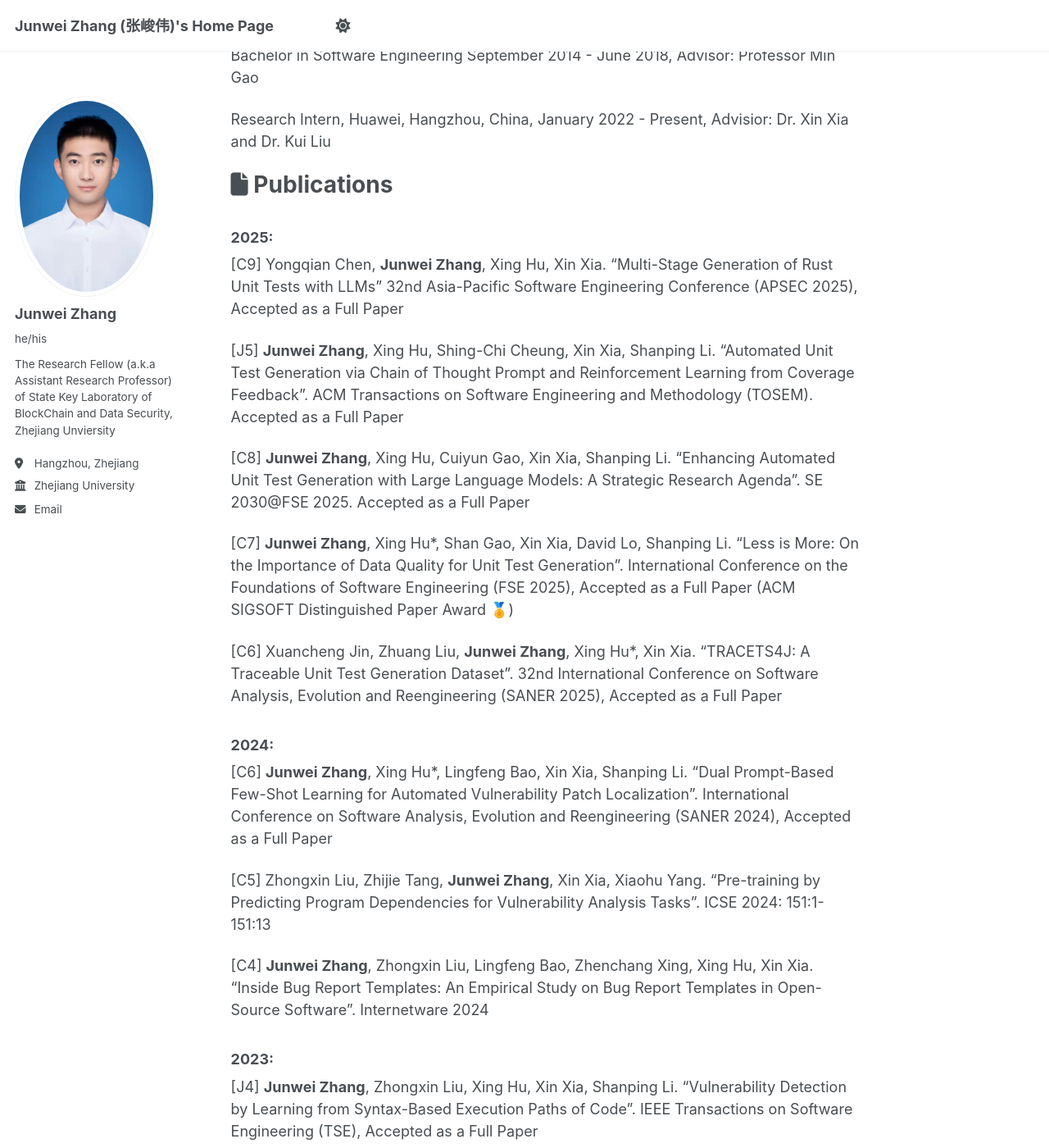
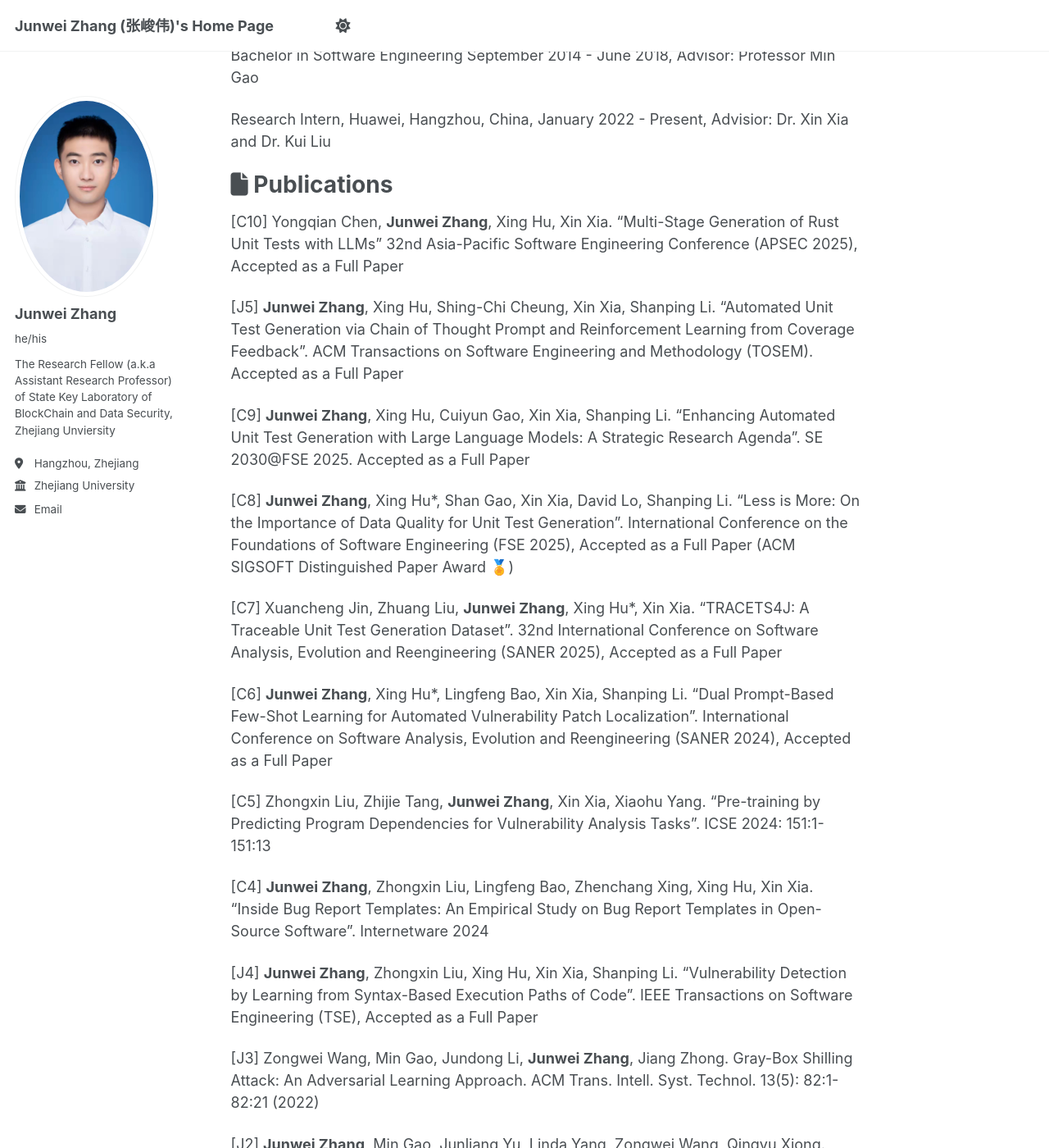
Before and after one commit to jw-zhang-zju/jw-zhang-zju.github.io, a Jekyll site: the page built from _pages/about.md, in a window 1280 px wide and 1400 px high, scrolled down 641 px. Shown: the whole window at 82% size. Built offline with Jekyll 4.4.1, drawn with Linux system fonts in a browser that asks for light colours.

Commit message:
Update about.md

```diff
--- a/_pages/about.md
+++ b/_pages/about.md
@@ -29,18 +29,15 @@ Research Intern, Huawei, Hangzhou, China, January 2022 - Present, Advisior: Dr.
 
 # <i class="fa-solid fa-file"></i> Publications
 
-### 2025:
-[C9] Yongqian Chen, <b>Junwei Zhang</b>, Xing Hu, Xin Xia. "Multi-Stage Generation of Rust Unit Tests with LLMs" 32nd Asia-Pacific Software Engineering Conference (APSEC 2025), Accepted as a Full Paper
+[C10] Yongqian Chen, <b>Junwei Zhang</b>, Xing Hu, Xin Xia. "Multi-Stage Generation of Rust Unit Tests with LLMs" 32nd Asia-Pacific Software Engineering Conference (APSEC 2025), Accepted as a Full Paper
 
 [J5] <b>Junwei Zhang</b>, Xing Hu, Shing-Chi Cheung, Xin Xia, Shanping Li. “Automated Unit Test Generation via Chain of Thought Prompt and Reinforcement Learning from Coverage Feedback”. ACM Transactions on Software Engineering and Methodology (TOSEM). Accepted as a Full Paper
 
-[C8] <b>Junwei Zhang</b>, Xing Hu, Cuiyun Gao, Xin Xia, Shanping Li. “Enhancing Automated Unit Test Generation with Large Language Models: A Strategic Research Agenda”. SE 2030@FSE 2025. Accepted as a Full Paper
+[C9] <b>Junwei Zhang</b>, Xing Hu, Cuiyun Gao, Xin Xia, Shanping Li. “Enhancing Automated Unit Test Generation with Large Language Models: A Strategic Research Agenda”. SE 2030@FSE 2025. Accepted as a Full Paper
 
-[C7] <b>Junwei Zhang</b>, Xing Hu*, Shan Gao, Xin Xia, David Lo, Shanping Li. "Less is More: On the Importance of Data Quality for Unit Test Generation". International Conference on the Foundations of Software Engineering (FSE 2025), Accepted as a Full Paper (ACM SIGSOFT Distinguished Paper Award 🏅)
+[C8] <b>Junwei Zhang</b>, Xing Hu*, Shan Gao, Xin Xia, David Lo, Shanping Li. "Less is More: On the Importance of Data Quality for Unit Test Generation". International Conference on the Foundations of Software Engineering (FSE 2025), Accepted as a Full Paper (ACM SIGSOFT Distinguished Paper Award 🏅)
 
-[C6] Xuancheng Jin, Zhuang Liu, <b>Junwei Zhang</b>, Xing Hu*, Xin Xia. "TRACETS4J: A Traceable Unit Test Generation Dataset". 32nd International Conference on Software Analysis, Evolution and Reengineering (SANER 2025), Accepted as a Full Paper
-
-### 2024:
+[C7] Xuancheng Jin, Zhuang Liu, <b>Junwei Zhang</b>, Xing Hu*, Xin Xia. "TRACETS4J: A Traceable Unit Test Generation Dataset". 32nd International Conference on Software Analysis, Evolution and Reengineering (SANER 2025), Accepted as a Full Paper
 
 [C6] <b>Junwei Zhang</b>, Xing Hu*, Lingfeng Bao, Xin Xia, Shanping Li. "Dual Prompt-Based Few-Shot Learning for Automated Vulnerability Patch Localization". International Conference on Software Analysis, Evolution and Reengineering (SANER 2024), Accepted as a Full Paper
 
@@ -48,15 +45,9 @@ Research Intern, Huawei, Hangzhou, China, January 2022 - Present, Advisior: Dr.
 
 [C4] <b>Junwei Zhang</b>, Zhongxin Liu, Lingfeng Bao, Zhenchang Xing, Xing Hu, Xin Xia. "Inside Bug Report Templates: An Empirical Study on Bug Report Templates in Open-Source Software". Internetware 2024
 
-### 2023:
-
 [J4] <b>Junwei Zhang</b>, Zhongxin Liu, Xing Hu, Xin Xia, Shanping Li. "Vulnerability Detection by Learning from Syntax-Based Execution Paths of Code". IEEE Transactions on Software Engineering (TSE), Accepted as a Full Paper
 
-### 2022:
-
 [J3] Zongwei Wang, Min Gao, Jundong Li, <b>Junwei Zhang</b>, Jiang Zhong. Gray-Box Shilling Attack: An Adversarial Learning Approach. ACM Trans. Intell. Syst. Technol. 13(5): 82:1-82:21 (2022)
-
-### 2021:
 
 [J2] <b>Junwei Zhang</b>, Min Gao, Junliang Yu, Linda Yang, Zongwei Wang, Qingyu Xiong. "Path-based reasoning over heterogeneous networks for recommendation via bidirectional modeling". Neurocomputing 461: 438-449 (2021)
 
```
Also changed, not shown: other parts of _pages/about.md (+0 -2 lines).
